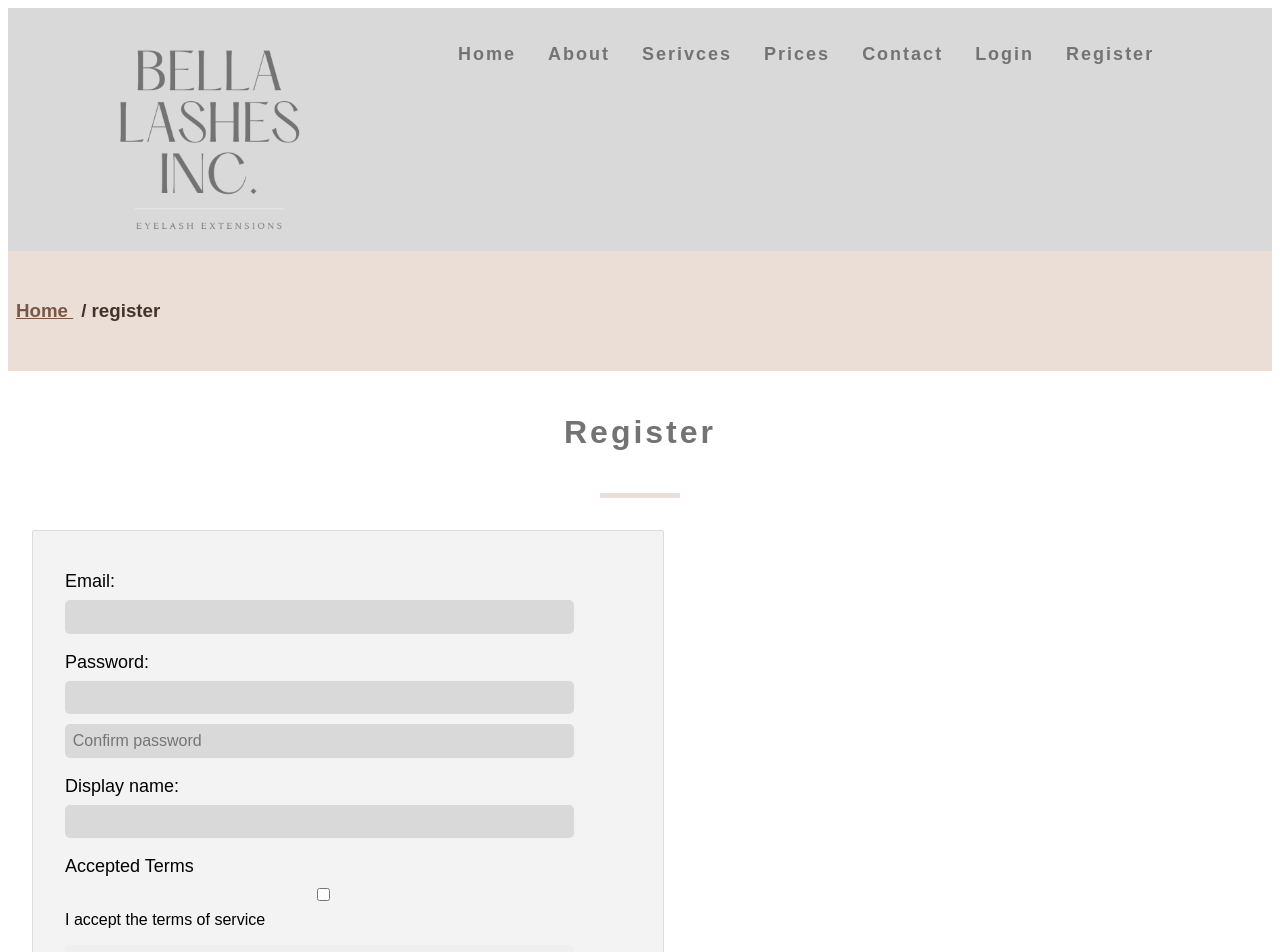
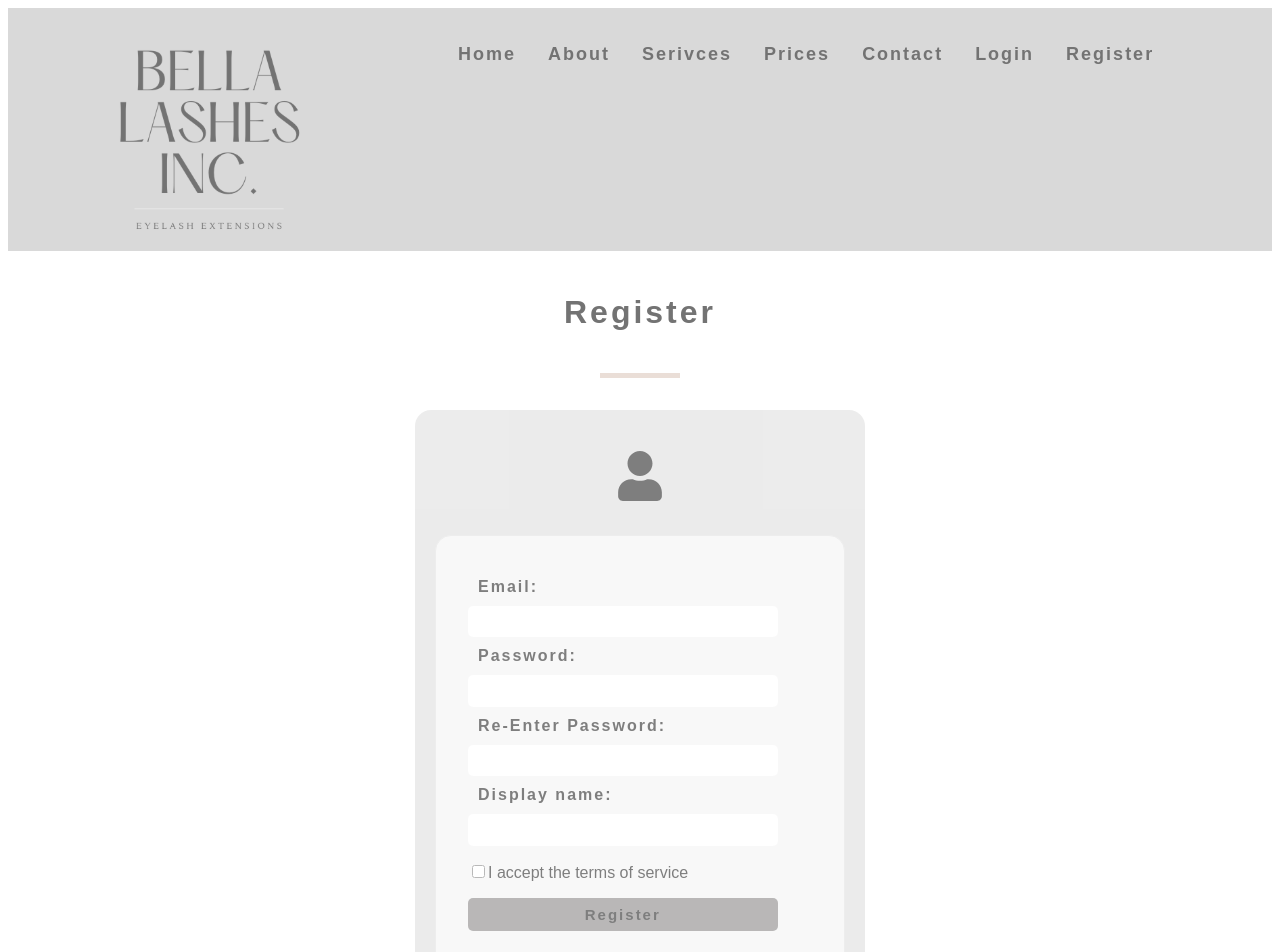
Before and after one commit to bella77-69/lash-app, a React (Create React App) app in the folder client/: page /register in a window 1280 px wide. Shown: the top 952 px of the page. Built offline with nearby package versions, Linux system fonts and the light colour scheme; no server answers; a web font is replaced by a local one.

Commit message:
styled Register component

```diff
--- a/client/src/components/Auth/Login.js
+++ b/client/src/components/Auth/Login.js
@@ -52,7 +52,7 @@ function Login() {
           <form onSubmit={submit} className="login-forms">
             <label className="login-label">Email: </label>
             <input
-              type="text"
+              type="email"
               id="email"
               onChange={(e) => setEmail(e.target.value)}
               className="login-input"
@@ -62,7 +62,7 @@ function Login() {
             <label className="login-label">Password: </label>
 
             <input
-              type="text"
+              type="password"
               id="password"
               onChange={(e) => setPassword(e.target.value)}
               className="login-input"
--- a/client/src/components/Auth/Login.scss
+++ b/client/src/components/Auth/Login.scss
@@ -21,11 +21,12 @@
     flex-direction:column;
     justify-content:flex-start;
     opacity:0.5;
-    border-radius:2%;
+    border-radius: 1rem;
     }
 
     &-forms {
     margin: 0 auto;
+    border-radius: 1rem;
     }
 
     &-circle {
--- a/client/src/components/Auth/Register.js
+++ b/client/src/components/Auth/Register.js
@@ -4,8 +4,8 @@ import axios from "axios";
 import UserContext from "../../context/userContext";
 import ErrorNotice from "../Misc/ErrorNotice";
 import "./Register.scss";
-import PageHero from "../Hero/PageHero";
 import Title from "../Title/Title";
+import { FaUser } from "react-icons/fa";
 
 function Register() {
   const [email, setEmail] = useState();
@@ -42,12 +42,20 @@ function Register() {
   };
   return (
     <div className="register">
-      <PageHero title='register'/>
       <Title title="Register" />
       {error && (
         <ErrorNotice message={error} clearError={() => setError(undefined)} />
       )}
-      <form onSubmit={submit} className="register-form">
+      <div className="register-container">
+        <div className="register-form">
+          <div className="register-box">
+            <h4 className="register-user">
+              <i className="register-circle">
+                <FaUser />
+              </i>
+            </h4>
+          </div>
+          <form onSubmit={submit} className="register-forms">
             <label className="register-label">Email: </label>
             <input
               type="email"
@@ -62,31 +70,36 @@ function Register() {
               onChange={(e) => setPassword(e.target.value)}
               className="register-input"
             />
+            <label className="register-label">Re-Enter Password: </label>
             <input
               type="password"
-          placeholder="Confirm password"
               onChange={(e) => setPasswordCheck(e.target.value)}
-          className="register-input"
+              className="register-input register-password"
             />
             <label className="register-label">Display name: </label>
             <input
               type="text"
-          // placeholder="display name"
-          id="dsplay-name"
+              id="display-name"
               onChange={(e) => setDisplayName(e.target.value)}
               className="register-input"
             />
-         <label className="register-label">Accepted Terms </label>
-        <input className="register-input"
+            <div className="register-message">
+              <div>
+                <input
+                  className="register-input"
+                  className="register-checkbox"
                   name="acceptedTerms"
                   type="checkbox"
-            onChange={e => setAcceptedTerms(e.target.value)}
-            required />
+                  onChange={(e) => setAcceptedTerms(e.target.value)}
+                  required
+                />
                 I accept the terms of service
-
-
-        <input type="submit" value="Register" className="register-btn register-btn__primary" />
+              </div>
+            </div>
+            <input type="submit" value="Register" className="register-button" />
           </form>
+        </div>
+      </div>
     </div>
   );
 }
--- a/client/src/components/Auth/Register.scss
+++ b/client/src/components/Auth/Register.scss
@@ -3,64 +3,89 @@
 .register {
     margin: 0 auto;
 
-    &-title {
-    font-size: .875rem;
-    margin-left: 1.5rem;
-    font-weight: lighter;
+    &-container {
+        display: flex;
+        align-items: center;
+        justify-content: center;
+        width: 100%;
+        padding-bottom: 2rem;
+        }
 
-        @include desktop {
-        font-size: 1.312rem;
+        &-form {
+        width: 450px;
+        height: 620px;
+        background-color: $grey;
+        padding:20px;
+        display:flex;
+        flex-direction:column;
+        justify-content:flex-start;
+        opacity:0.5;
+        border-radius: 1rem;
         }
+
+        &-forms {
+        margin: 0 auto;
+        border-radius: 1rem;
         }
-    &-form {
-    margin-left: 1.5rem;
-    display: flex;
-    flex-direction: column;
 
-        @include desktop {
-        width: 50%;
+        &-circle {
+        font-size: 3.125rem;
         }
+
+        &-user {
+        text-align: center;
         }
 
         &-label {
-    font-size: .75rem;
-    padding: .5rem 0 .5rem;
-
-        @include desktop {
-        font-size: 1.125rem;
-        }
+        font-size: 1rem;
+        color: $black;
+        padding: .625rem;
+        font-weight: 600;
+        letter-spacing: .125rem;
         }
 
         &-input {
-    font-size: .6875rem;
+        font-size: .875rem;
         outline: none;
         border-radius: .3125rem;
         border: .1875rem solid transparent;
         width: 90%;
-    background-color: $grey;
-    margin-bottom: 10px;
-
-        @include desktop {
-        font-size: 1rem;
-        }
+        font-weight: 400;
+        letter-spacing: .125rem;
         }
 
-    &-btn {
-    font-size: .6875rem;
+        &-button {
+        margin-top: 2.5rem;
+        margin-bottom: .9375rem;
+        font-size: .9375rem;
         outline: none;
         border-radius: .3125rem;
         border: .1875rem solid transparent;
         width: 90%;
         margin-top: 1rem;
-
-        @include desktop {
-        font-size: 1rem;
+        background-color: $highlight;
+        font-weight: 600;
+        letter-spacing: .125rem;
         }
 
-    &:hover {
-    background-color: transparent;
-    box-shadow: none;
-    color: white;
+        &-message {
+        display:flex;
+        justify-content:space-between;
+        margin-top: 1rem;
+        }
+
+        &-checkbox {
+        width: auto;
+        }
+
+        &-reset {
+        text-decoration: none;
+        color: $font;
+        font-weight: 400;
+        }
+
+        &-social {
+        display:flex;
+        justify-content:space-around;
     }
 }
-}
```
Lines whose indentation alone changed are shown as unchanged.
